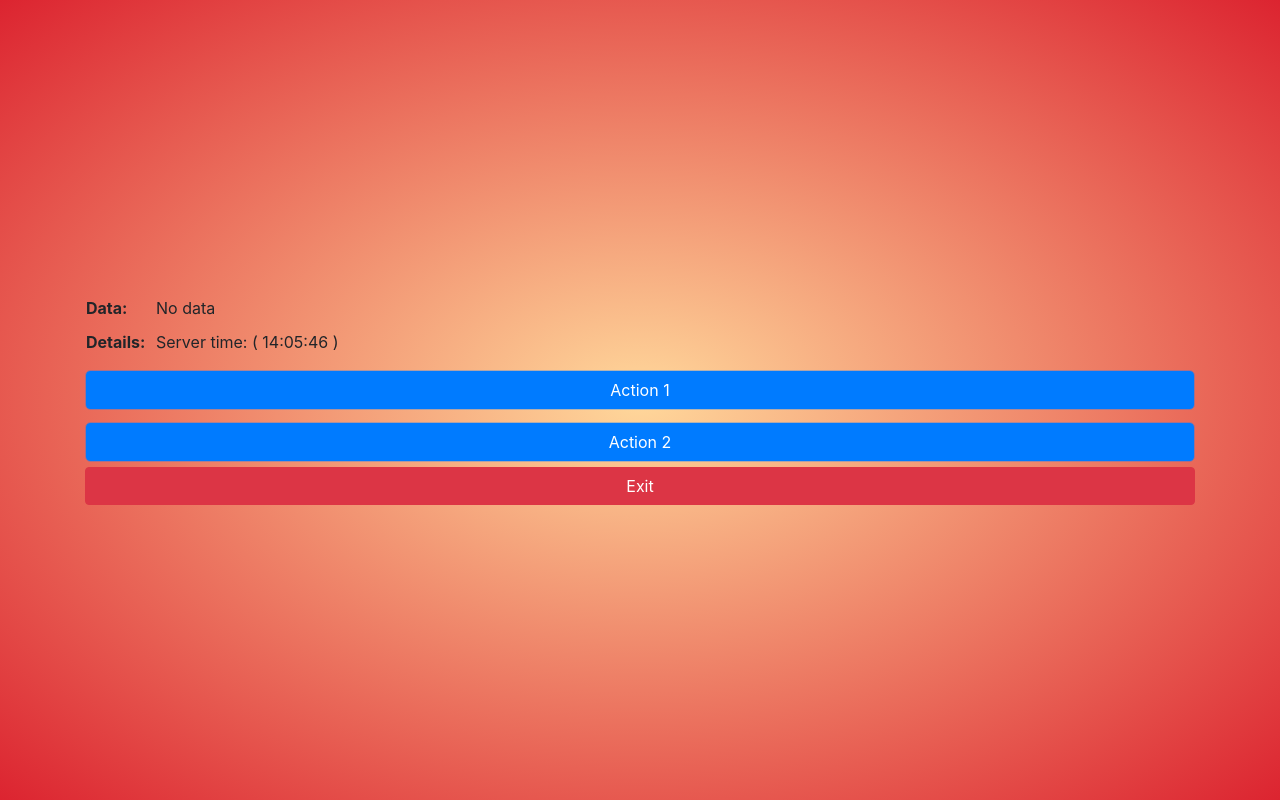
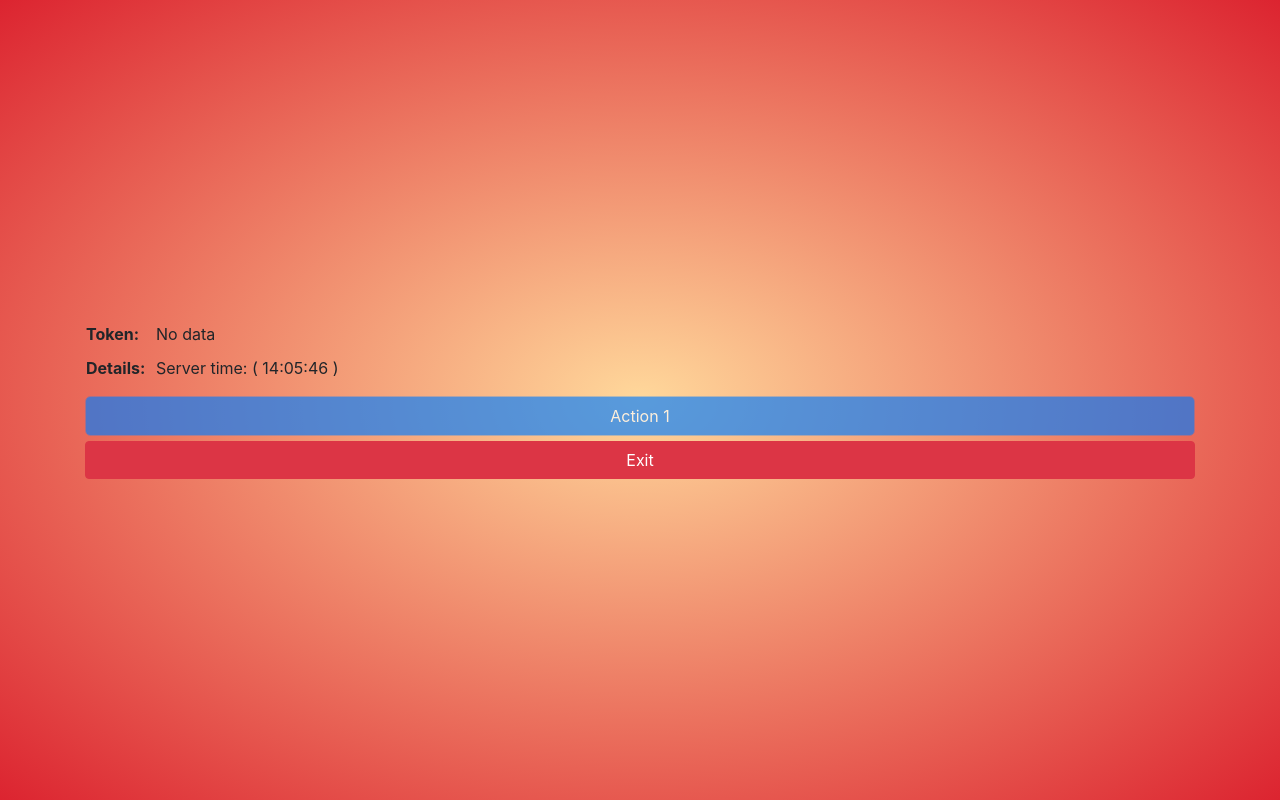
Before and after one commit to Endorf/Flask-Backend, a Flask app: page /dashboard in a window 1280 px wide. Run offline with Flask 3, Linux system fonts and the light colour scheme; parts of the project's set-up code (start-up, migrations or seed data) failed here and were passed over; some libraries are stand-ins or nearby versions.

Commit message:
update index

```diff
--- a/app/templates/public/index.html
+++ b/app/templates/public/index.html
@@ -13,10 +13,10 @@
     <table>
         <tr>
             <th class="main-table-th">
-                Data:
+                Token:
             </th>
             <td>
-                <label class="main-table-text-content">{{data}} {{data_expiration}}</label>
+                <label class="main-table-text-content-token">{{data}} {{data_expiration}}</label>
             </td>
         </tr>
         <tr>
@@ -31,13 +31,7 @@
 
     <div class="btn btn-sign-with-wrapper">
         <form action="/action1" method="POST">
-            <button type="submit" class="btn btn-primary">Action 1</button>
-        </form>
-    </div>
-
-    <div class="btn btn-sign-with-wrapper">
-        <form action="/action2" method="POST">
-            <button type="submit" class="btn btn-primary">Action 2</button>
+            <button disabled type="submit" class="btn btn-primary">Action 1</button>
         </form>
     </div>
 
```
